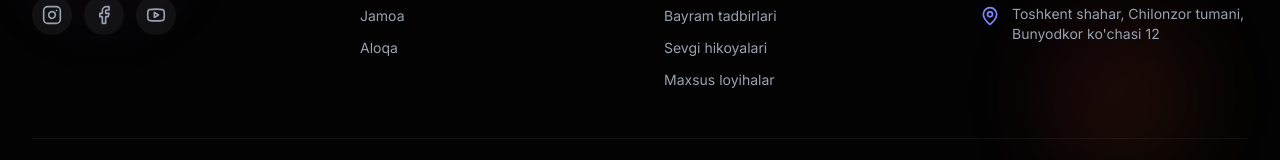
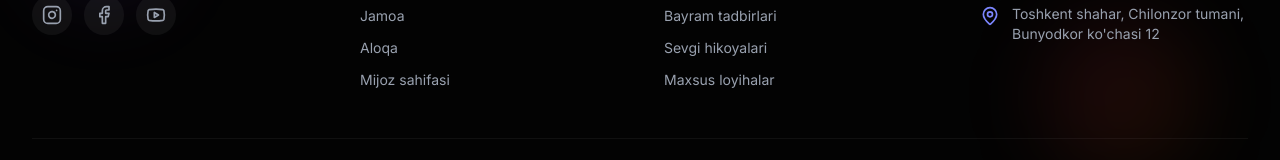
Before and after one commit to SherzodbekDeveloper/studio, a Next.js app: page / in a window 1280 px wide. Shown: the part 6225-6385 px from the top of the page. Built offline with nearby package versions, Linux system fonts and the light colour scheme.

Commit message:
footer link added

```diff
--- a/components/footer.tsx
+++ b/components/footer.tsx
@@ -10,6 +10,8 @@ const footerLinks = [
   { name: "Xizmatlar", href: "/#services" },
   { name: "Jamoa", href: "/#team" },
   { name: "Aloqa", href: "/#contact" },
+  { name: "Mijoz sahifasi", href: "/client-page" },
+
 ];
 
 
```
